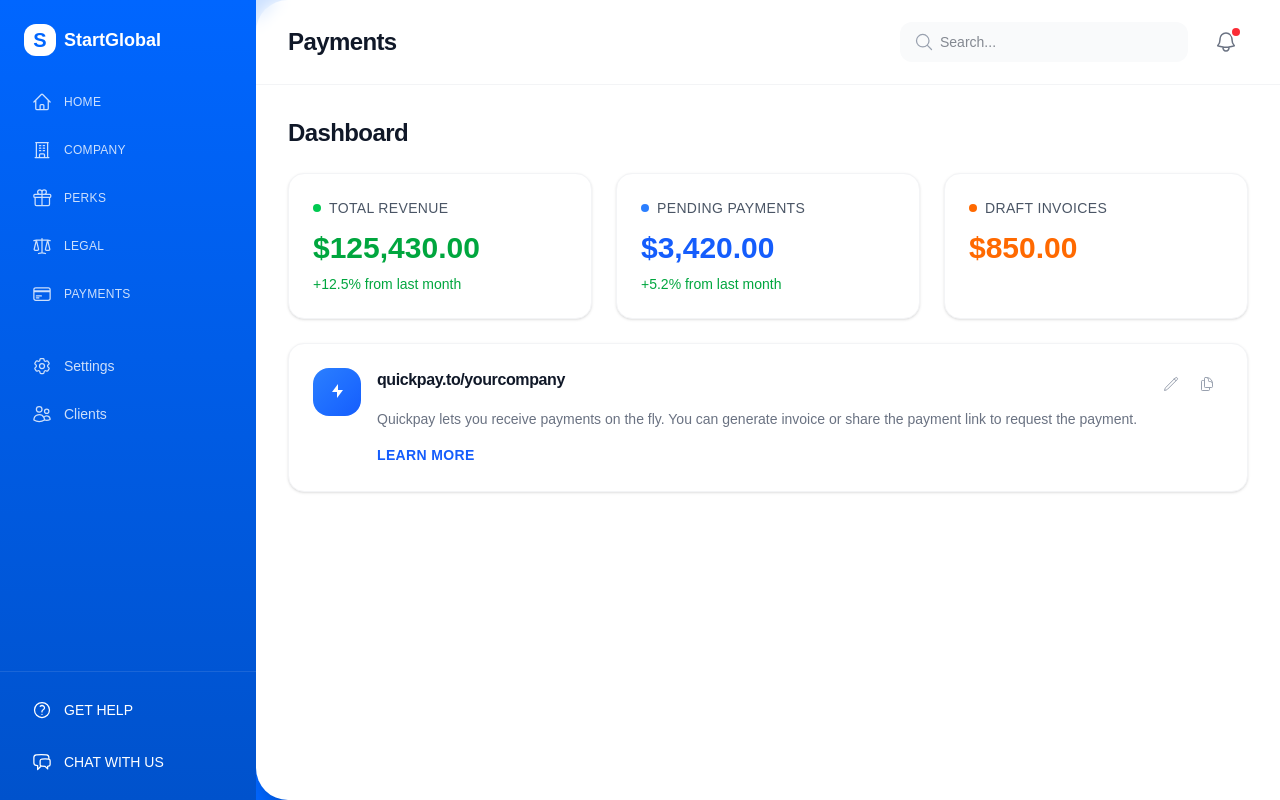
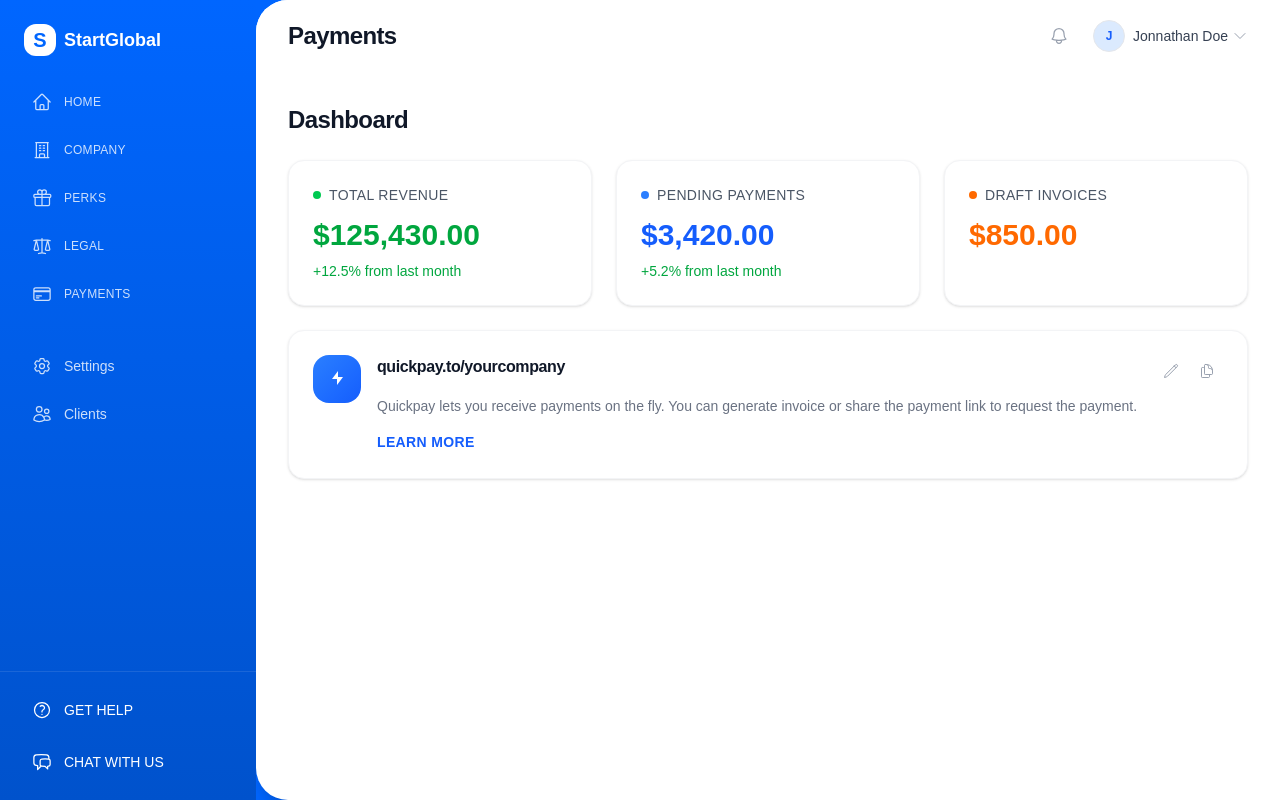
Before and after one commit to magvtv/quickpay, a Next.js app: page / in a window 1280 px wide. Built offline with nearby package versions, Linux system fonts and the light colour scheme; no server answers; a web font is replaced by a local one.

Commit message:
style: update topbar to match design

```diff
--- a/src/components/layout/TopBar.tsx
+++ b/src/components/layout/TopBar.tsx
@@ -1,55 +1,53 @@
 'use client';
 
-import { useState } from 'react';
-import { MagnifyingGlassIcon, BellIcon } from '@heroicons/react/24/outline';
+import { BellIcon, ChevronDownIcon } from '@heroicons/react/24/outline';
 import { useAuthStore } from '@/stores/authStore';
 
 export default function TopBar() {
-  const [searchQuery, setSearchQuery] = useState('');
   const user = useAuthStore((state) => state.user);
 
+  // Get display name
+  const displayName = user?.user_metadata?.full_name || user?.email?.split('@')[0] || 'Jonnathan Doe';
+
   return (
-    <header className="sticky top-0 z-30 bg-white/80 backdrop-blur-sm border-b border-gray-100 px-8 py-5">
+    <header className="sticky top-0 z-30 bg-white rounded-tl-[2rem] px-8 py-5">
       <div className="flex items-center justify-between">
         {/* Page Title */}
         <h1 className="text-2xl font-bold text-gray-900">Payments</h1>
 
         {/* Right Side */}
-        <div className="flex items-center gap-4">
-          {/* Search */}
-          <div className="relative">
-            <MagnifyingGlassIcon className="absolute left-3.5 top-1/2 -translate-y-1/2 w-5 h-5 text-gray-400" />
-            <input
-              type="text"
-              placeholder="Search..."
-              value={searchQuery}
-              onChange={(e) => setSearchQuery(e.target.value)}
-              className="pl-10 pr-4 py-2.5 w-72 bg-gray-50 border-0 rounded-lg text-sm focus:outline-none focus:ring-2 focus:ring-blue-500 transition-all"
-            />
-          </div>
-
+        <div className="flex items-center gap-5">
           {/* Notification Bell */}
-          <button className="relative p-2.5 text-gray-500 hover:bg-gray-100 rounded-lg transition-colors">
-            <BellIcon className="w-6 h-6" />
-            <span className="absolute top-2 right-2 w-2 h-2 bg-red-500 rounded-full ring-2 ring-white"></span>
+          <button className="relative p-1 text-gray-400 hover:text-gray-600 transition-colors">
+            <BellIcon className="w-5 h-5" />
           </button>
 
           {/* User Profile */}
-          {user && (
-            <div className="flex items-center gap-3 pl-3 border-l border-gray-200">
-              <div className="text-right">
-                <p className="text-sm font-semibold text-gray-900">
-                  {user.user_metadata?.full_name || user.email?.split('@')[0] || 'User'}
-                </p>
-                <p className="text-xs text-gray-500">
-                  {user.email}
-                </p>
-              </div>
-              <button className="w-10 h-10 rounded-full bg-gradient-to-br from-purple-500 to-blue-600 flex items-center justify-center text-white font-semibold text-sm shadow-md hover:shadow-lg transition-shadow">
-                {(user.user_metadata?.full_name?.[0] || user.email?.[0] || 'U').toUpperCase()}
-              </button>
+          <button className="flex items-center gap-2">
+            {/* User Avatar */}
+            <div className="w-8 h-8 rounded-full overflow-hidden bg-blue-100 flex items-center justify-center border border-gray-200">
+              {user?.user_metadata?.avatar_url ? (
+                // eslint-disable-next-line @next/next/no-img-element
+                <img
+                  src={user.user_metadata.avatar_url}
+                  alt={displayName}
+                  className="w-full h-full object-cover"
+                />
+              ) : (
+                <span className="text-blue-600 font-semibold text-xs">
+                  {displayName.charAt(0).toUpperCase()}
+                </span>
+              )}
             </div>
-          )}
+
+            {/* Name and Dropdown */}
+            <div className="flex items-center gap-1">
+              <span className="text-sm font-medium text-gray-700">
+                {displayName}
+              </span>
+              <ChevronDownIcon className="w-4 h-4 text-gray-400" />
+            </div>
+          </button>
         </div>
       </div>
     </header>
```
